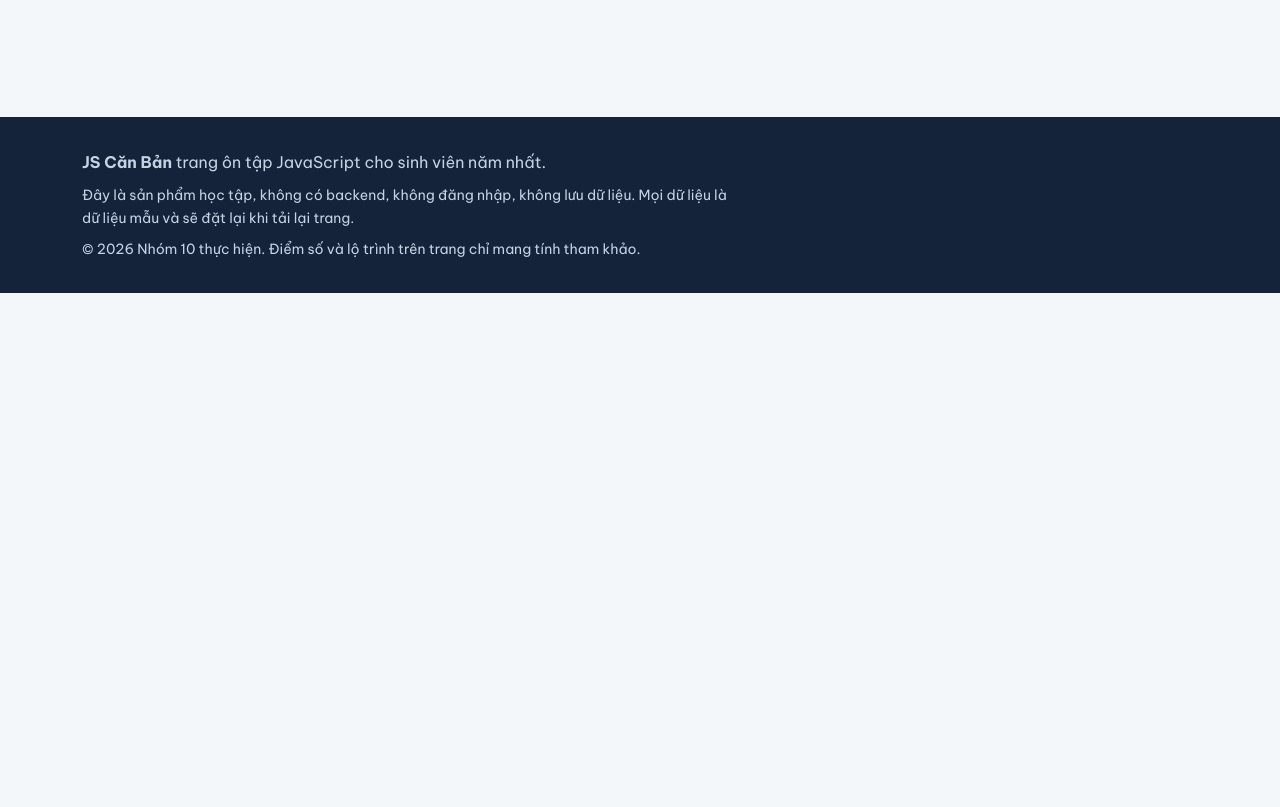
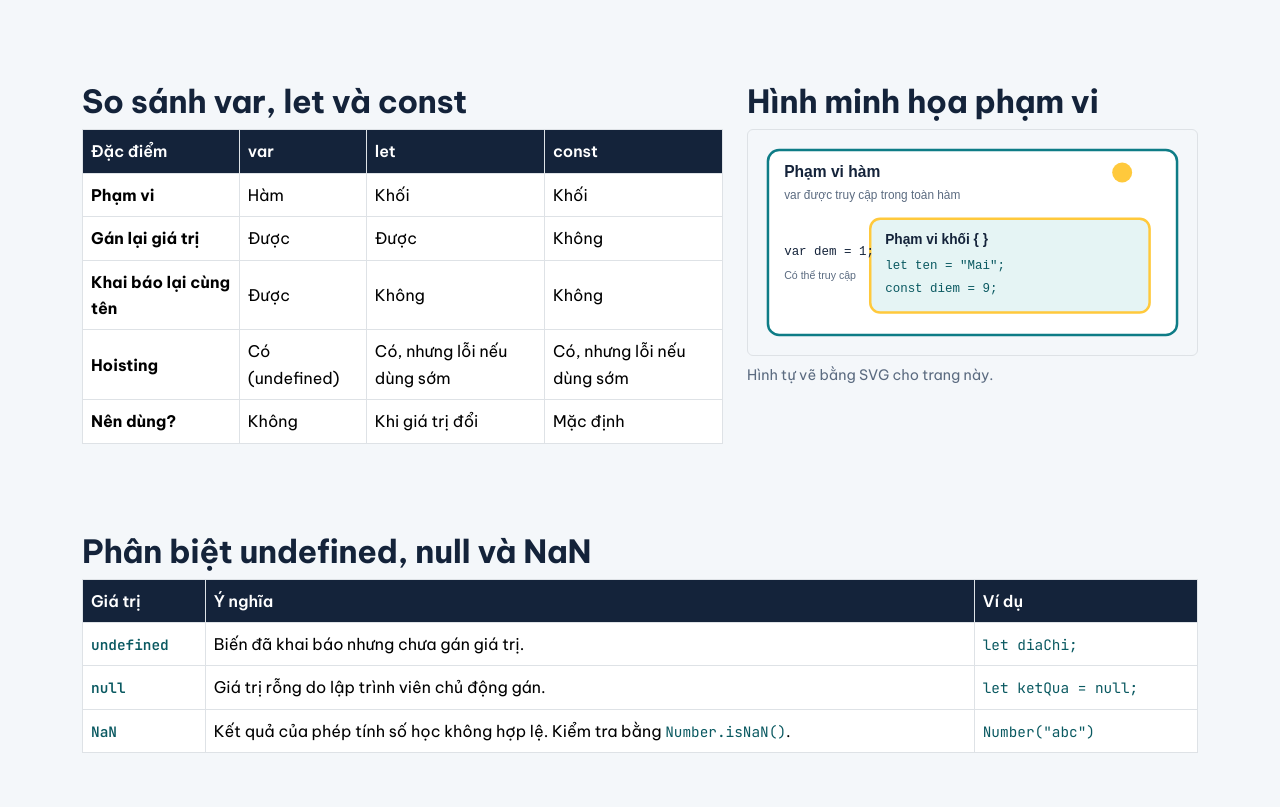
Before and after one commit to hoppxk66sptin-creator/-ICT0023-K66-Nhom10-Goc-JavaScript-CanBan, a plain HTML site: page kien-thuc.html in a window 1280 px wide. Shown: the part 1260-2067 px from the top of the page. Before the commit the page ends 1553 px from the top, so only its background shows below. Drawn offline with nearby package versions, Linux system fonts and the light colour scheme.

Commit message:
Update kien-thuc.html

```diff
--- a/kien-thuc.html
+++ b/kien-thuc.html
@@ -1,4 +1,3 @@
-
 <!DOCTYPE html>
 <html lang="vi">
 <head>
@@ -28,14 +27,12 @@
   </nav>
 </header>
 <main id="noi-dung-chinh">
-
 <div class="tieu-de-trang py-4">
   <div class="container">
     <h1>Danh sách chủ đề kiến thức</h1>
     <p>Chọn chủ đề để xem chi tiết nội dung và ví dụ minh họa.</p>
   </div>
 </div>
-
 <section class="khoi">
   <div class="container">
     <!-- Khu vực hiển thị danh sách các thẻ kiến thức được render tự động từ JS -->
@@ -44,9 +41,64 @@
     </div>
   </div>
 </section>
+</main>
+<section class="khoi-tight" aria-labelledby="tieu-de-bang">
+  <div class="container">
+    <div class="row g-4">
+      <div class="col-lg-7">
+        <h2 id="tieu-de-bang">So sánh var, let và const</h2>
+        <div class="table-responsive">
+          <table class="table table-bordered align-middle">
+            <caption class="visually-hidden">So sánh ba từ khóa khai báo biến</caption>
+            <thead><tr><th scope="col">Đặc điểm</th><th scope="col">var</th><th scope="col">let</th><th scope="col">const</th></tr></thead>
+            <tbody>
+              <tr><th scope="row">Phạm vi</th><td>Hàm</td><td>Khối</td><td>Khối</td></tr>
+              <tr><th scope="row">Gán lại giá trị</th><td>Được</td><td>Được</td><td>Không</td></tr>
+              <tr><th scope="row">Khai báo lại cùng tên</th><td>Được</td><td>Không</td><td>Không</td></tr>
+              <tr><th scope="row">Hoisting</th><td>Có (undefined)</td><td>Có, nhưng lỗi nếu dùng sớm</td><td>Có, nhưng lỗi nếu dùng sớm</td></tr>
+              <tr><th scope="row">Nên dùng?</th><td>Không</td><td>Khi giá trị đổi</td><td>Mặc định</td></tr>
+            </tbody>
+          </table>
+        </div>
+      </div>
+      <div class="col-lg-5">
+        <h2>Hình minh họa phạm vi</h2>
+        <img src="assets/pham-vi-bien.svg" class="img-fluid rounded border" width="560" height="300" alt="Sơ đồ hai hình chữ nhật lồng nhau: var dùng được trong cả hàm, let và const chỉ dùng được trong khối lệnh bên trong.">
+        <p class="ghi-chu mt-2">Hình tự vẽ bằng SVG cho trang này.</p>
+      </div>
+    </div>
+  </div>
+</section>
 
+<section class="khoi-tight" aria-labelledby="tieu-de-kieu">
+  <div class="container">
+    <h2 id="tieu-de-kieu">Phân biệt undefined, null và NaN</h2>
+    <div class="table-responsive">
+      <table class="table table-bordered align-middle">
+        <caption class="visually-hidden">Ba giá trị đặc biệt trong JavaScript</caption>
+        <thead><tr><th scope="col">Giá trị</th><th scope="col">Ý nghĩa</th><th scope="col">Ví dụ</th></tr></thead>
+        <tbody>
+          <tr><th scope="row"><code>undefined</code></th><td>Biến đã khai báo nhưng chưa gán giá trị.</td><td><code>let diaChi;</code></td></tr>
+          <tr><th scope="row"><code>null</code></th><td>Giá trị rỗng do lập trình viên chủ động gán.</td><td><code>let ketQua = null;</code></td></tr>
+          <tr><th scope="row"><code>NaN</code></th><td>Kết quả của phép tính số học không hợp lệ. Kiểm tra bằng <code>Number.isNaN()</code>.</td><td><code>Number("abc")</code></td></tr>
+        </tbody>
+      </table>
+    </div>
+  </div>
+</section>
+<div class="modal fade" id="modalCode" tabindex="-1" aria-labelledby="modalCodeTitle" aria-hidden="true">
+  <div class="modal-dialog modal-lg modal-dialog-scrollable">
+    <div class="modal-content">
+      <div class="modal-header">
+        <h2 class="modal-title fs-5" id="modalCodeTitle">Ví dụ</h2>
+        <button type="button" class="btn-close" data-bs-dismiss="modal" aria-label="Đóng"></button>
+      </div>
+      <div class="modal-body"><pre class="code-block mb-0"><code id="modalCodeBody"></code></pre></div>
+      <div class="modal-footer"><button type="button" class="btn btn-xanh" data-bs-dismiss="modal">Đóng</button></div>
+    </div>
+  </div>
+</div>
 </main>
-
 <footer class="site-footer">
   <div class="container">
     <p class="mb-2"><strong>JS Căn Bản</strong> trang ôn tập JavaScript cho sinh viên năm nhất.</p>
@@ -54,10 +106,11 @@
     <small class="mt-2">&copy; <span id="nam-hien-tai">2026</span> Nhóm 10 thực hiện. Điểm số và lộ trình trên trang chỉ mang tính tham khảo.</small>
   </div>
 </footer>
-
 <script src="https://cdnjs.cloudflare.com/ajax/libs/jquery/3.7.1/jquery.min.js"></script>
 <script src="https://cdnjs.cloudflare.com/ajax/libs/bootstrap/5.3.3/js/bootstrap.bundle.min.js"></script>
 <script src="js/data.js"></script>
 <script src="js/main.js"></script>
+
+</script>
 </body>
 </html>
```
